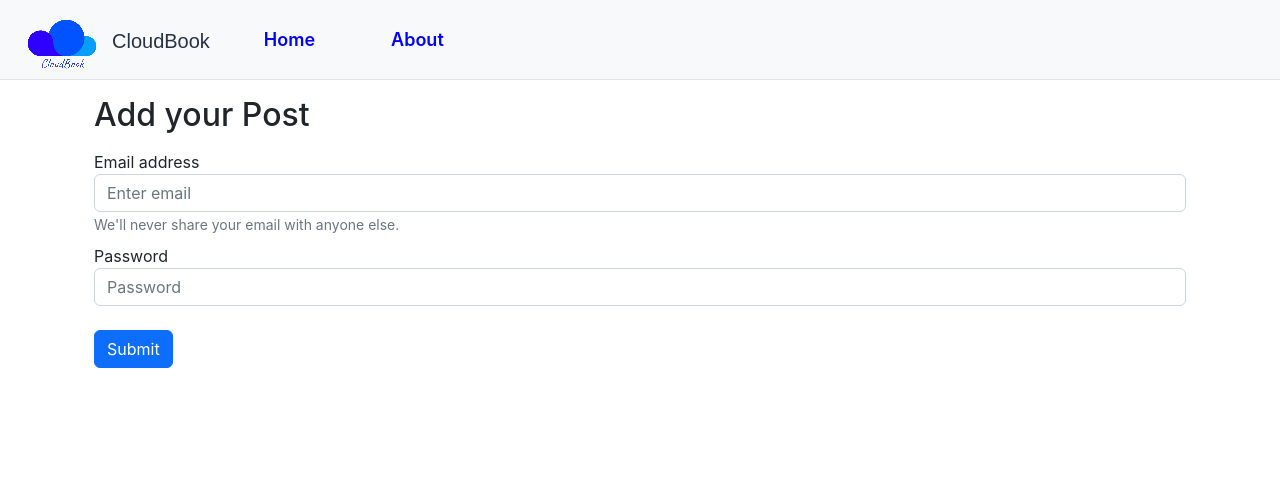
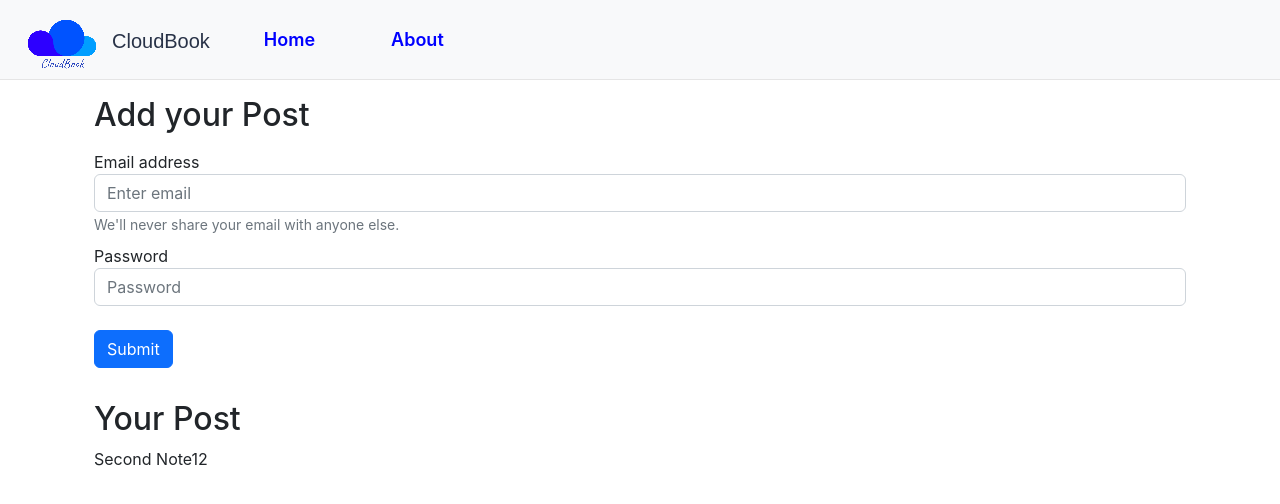
Before and after one commit to SidharthMishra-07/CloudBook, a React (Create React App) app: page / in a window 1280 px wide. Shown: the top 504 px of the page. Built offline with nearby package versions, Linux system fonts and the light colour scheme.

Commit message:
Changes Made

```diff
--- a/src/Components/Home.js
+++ b/src/Components/Home.js
@@ -1,4 +1,5 @@
 import React from 'react'
+import { Notes } from './Notes'
 
 export const Home = () => {
   return (
@@ -19,6 +20,7 @@ export const Home = () => {
         </form>
       </div>
 
+      <Notes/>
     </div>
   )
 }
--- a/src/Components/Notes.js
+++ b/src/Components/Notes.js
@@ -1,4 +1,4 @@
-import React from 'react'
+import React, {useContext} from 'react'
 import noteContext from '../Context/notes/noteContext'
 
 export const Notes = () => {
```
Also changed, not shown: src/Components/NoteItem.js (added, +11 -0 lines).
